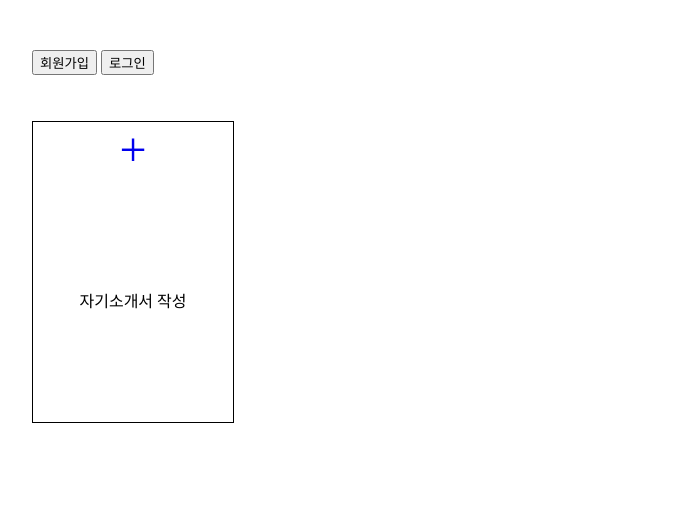
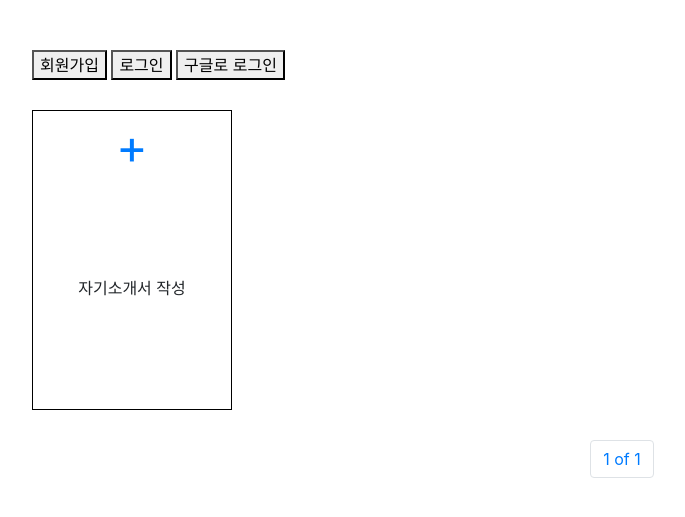
Before and after one commit to white-jang/Jasoseol.com, a Django app: page / in a window 1280 px wide. Shown: the top 517 px of the page, without its empty margins (18-703 px from the left). Run offline with Django 3.2, Linux system fonts and the light colour scheme; data that the repository does not hold is empty; some libraries are stand-ins or nearby versions.

Commit message:
소셜 로그인(구글) 추가

```diff
--- a/main/templates/index.html
+++ b/main/templates/index.html
@@ -1,4 +1,6 @@
 {% load static %}
+{% load socialaccount %}
+{% providers_media_js %}
 <!DOCTYPE html>
 <html lang="en">
 
@@ -7,6 +9,7 @@
     <meta name="viewport" content="width=device-width, initial-scale=1.0">
     <title>자소설 닷컴</title>
     <link rel="stylesheet" type="text/css" href="{% static 'css/index.css' %}">
+    <link rel="stylesheet" href="https://stackpath.bootstrapcdn.com/bootstrap/4.5.2/css/bootstrap.min.css" integrity="sha384-JcKb8q3iqJ61gNV9KGb8thSsNjpSL0n8PARn9HuZOnIxN0hoP+VmmDGMN5t9UJ0Z" crossorigin="anonymous">
 </head>
 
 <body>
@@ -17,6 +20,8 @@
     {% else %}
     <a href="{% url 'signup' %}"><button>회원가입</button></a>
     <a href="{% url 'login' %}"><button>로그인</button></a>
+
+    <a href="{% provider_login_url 'google' %}"><button>구글로 로그인</button></a>
     {% endif %}
     <p></p>
 
@@ -55,6 +60,30 @@
     </a>
     {% endfor %}
     {% endif %}
+
+    <!-- 페이지 나누기 기능 -->
+    <nav aria-label="Page navigation example">
+        <ul class="pagination justify-content-center">
+            <!-- 그전 페이지가 있으면 (first, last페이지가 아니면)... First, Previous 버튼 보이기-->
+            {% if all_jss.has_previous %}
+            <li class="page-item"><a class="page-link" href="?page=1" tabindex="-1" aria-disabled="true">First</a></li>
+            <li class="page-item"><a class="page-link" href="?page={{ all_jss.previous_page_number }}" tabindex="-1"
+                    aria-disabled="true">Previous</a></li>
+            {% endif %}
+
+            <li class="page-item"><a class="page-link" href="#">{{ all_jss.number }} of {{ all_jss.paginator.num_pages }}</a></li>
+
+            {% if all_jss.has_next %}
+            <!-- 다음 페이지가 있으면 (first, last페이지가 아니면)... Next, Last 버튼 보이기-->
+            <li class="page-item"><a class="page-link" href="?page={{ all_jss.next_page_number }}">Next</a></li>
+            <li class="page-item"><a class="page-link" href="?page={{ all_jss.paginator.num_pages }}">Last</a></li>
+            {% endif %}
+        </ul>
+    </nav>
+
+    <script src="https://code.jquery.com/jquery-3.5.1.slim.min.js" integrity="sha384-DfXdz2htPH0lsSSs5nCTpuj/zy4C+OGpamoFVy38MVBnE+IbbVYUew+OrCXaRkfj" crossorigin="anonymous"></script>
+    <script src="https://cdn.jsdelivr.net/npm/popper.js@1.16.1/dist/umd/popper.min.js" integrity="sha384-9/reFTGAW83EW2RDu2S0VKaIzap3H66lZH81PoYlFhbGU+6BZp6G7niu735Sk7lN" crossorigin="anonymous"></script>
+    <script src="https://stackpath.bootstrapcdn.com/bootstrap/4.5.2/js/bootstrap.min.js" integrity="sha384-B4gt1jrGC7Jh4AgTPSdUtOBvfO8shuf57BaghqFfPlYxofvL8/KUEfYiJOMMV+rV" crossorigin="anonymous"></script>
 </body>
 
 </html>
--- a/main/urls.py
+++ b/main/urls.py
@@ -1,4 +1,4 @@
-from django.urls import path
+from django.urls import path, include
 from .views import index, create, detail, delete, update, my_index, create_comment, delete_comment
 
 urlpatterns = [
@@ -11,4 +11,7 @@ urlpatterns = [
     # coment #
     path('create_comment/<int:jss_id>', create_comment, name='create_comment'),
     path('delete_comment/<int:jss_id>/<int:comment_id>', delete_comment, name='delete_comment'),
+
+    # social login #
+    path('accounts/', include('allauth.urls')),
 ]
--- a/main/views.py
+++ b/main/views.py
@@ -4,11 +4,15 @@ from .models import Jasoseol, Comment
 from django.http import Http404
 from django.core.exceptions import PermissionDenied
 from django.contrib.auth.decorators import login_required # 데코레이터
+from django.core.paginator import Paginator # page를 나누게 해주는 Paginator
 
 # Create your views here.
 def index(request):
-    all_jss = Jasoseol.objects.all()
-    return render(request, 'index.html', {'all_jss' : all_jss})
+    all_jss = Jasoseol.objects.all() # 자소서 전체 목록 불러오기
+    paginator = Paginator(all_jss, 5) # 전체 목록에서 5개를 한 페이지로 자르기 (한 페이지에 5개 글만 보이게)
+    page = request.GET.get('page') # 요청받은 페이지가 몇 페이지인지 알아내고 받아서 page에 저장
+    jss_page = paginator.get_page(page) # 선택받은 페이지(ex. 2번째 페이지)의 목록을 jss_page에 저장
+    return render(request, 'index.html', {'all_jss' : jss_page})
 
 def my_index(request):
     my_jss = Jasoseol.objects.filter(author=request.user)
```
Also changed, not shown: JssProject/settings.py (+25 -0 lines). Lines whose indentation alone changed are shown as unchanged.
